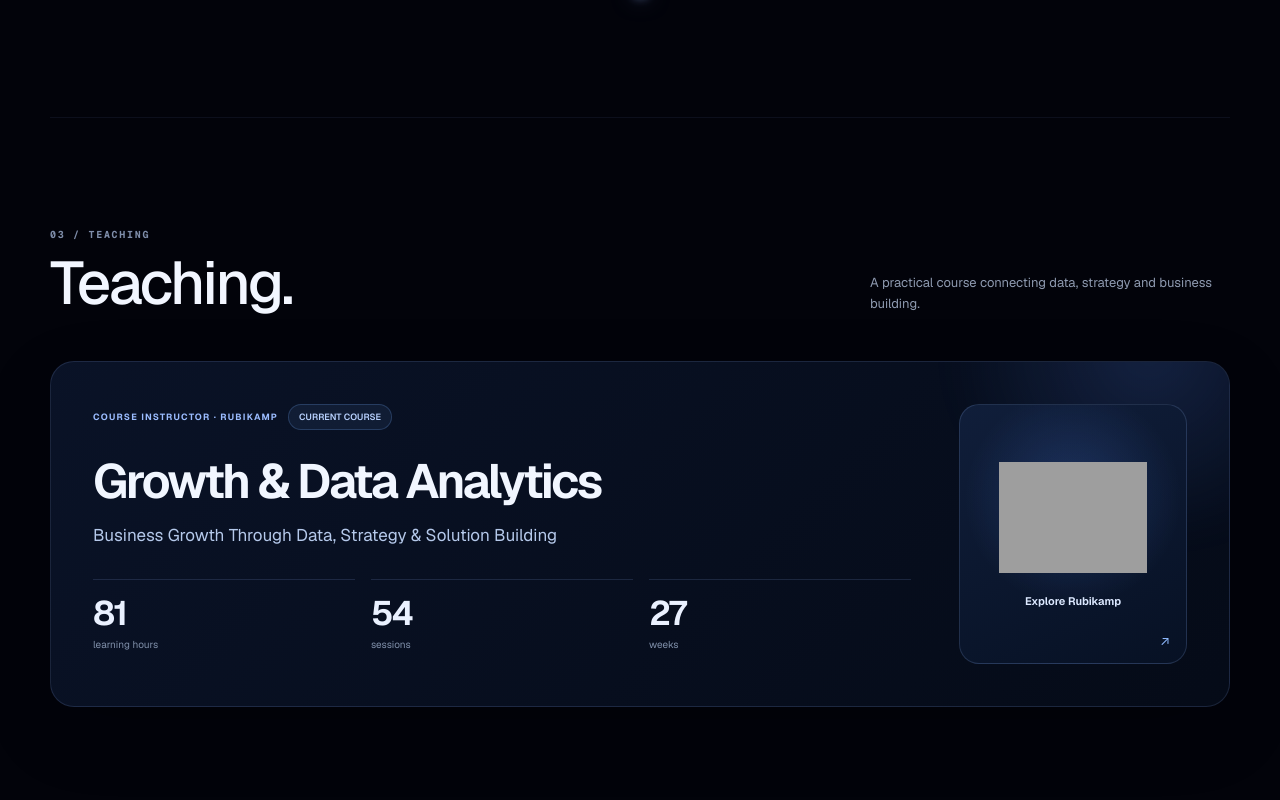
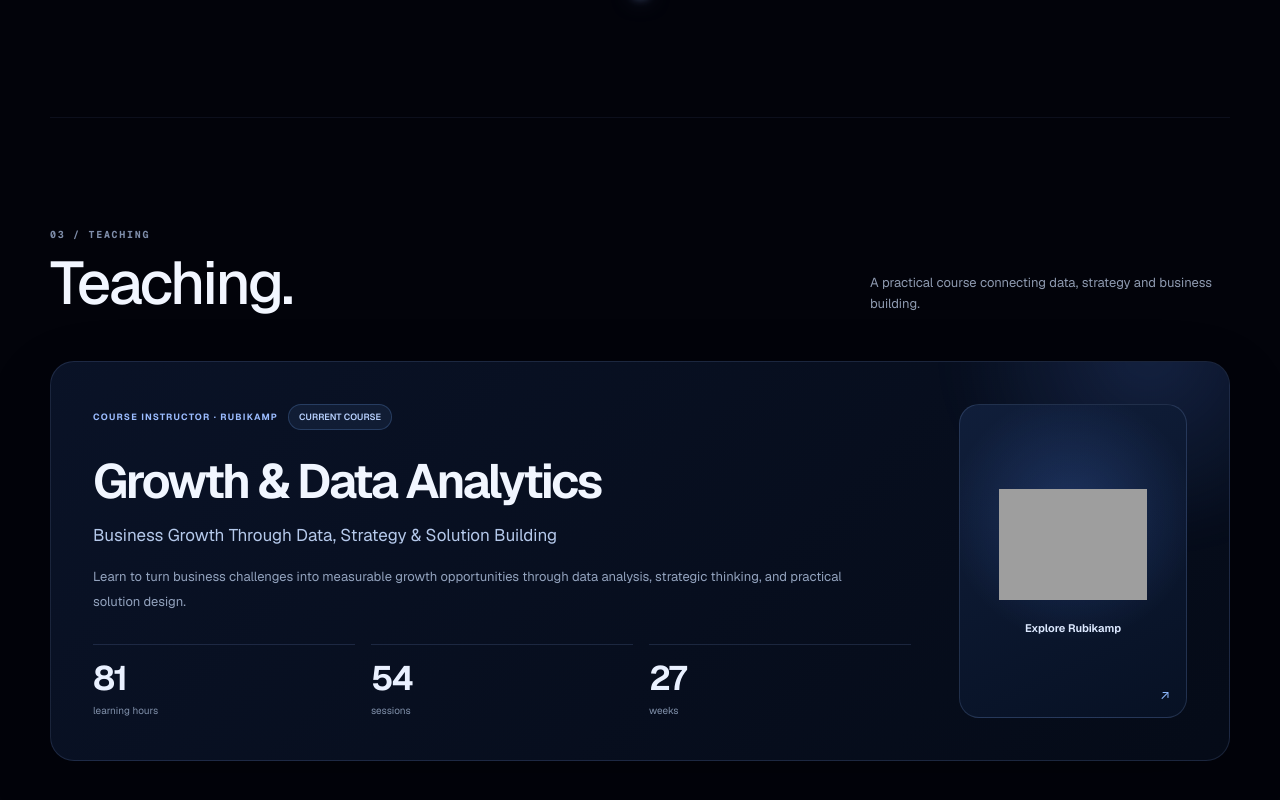
Before and after one commit to AminKhorasani/aminkhorasani.github.io, a plain HTML site: page index.html in a window 1280 px wide. Shown: the part 3234-4034 px from the top of the page. Drawn offline with nearby package versions, Linux system fonts and the light colour scheme; no server answers; grey boxes are pictures that could not be loaded.

Commit message:
Add course description to teaching card

```diff
--- a/index.html
+++ b/index.html
@@ -403,6 +403,7 @@
           </div>
           <h3 class="teaching-title">Growth &amp; Data Analytics</h3>
           <p class="teaching-subtitle">Business Growth Through Data, Strategy &amp; Solution Building</p>
+          <p class="teaching-description">Learn to turn business challenges into measurable growth opportunities through data analysis, strategic thinking, and practical solution design.</p>
 
           <div class="teaching-metrics" aria-label="Course format">
             <div class="teaching-metric">
```
